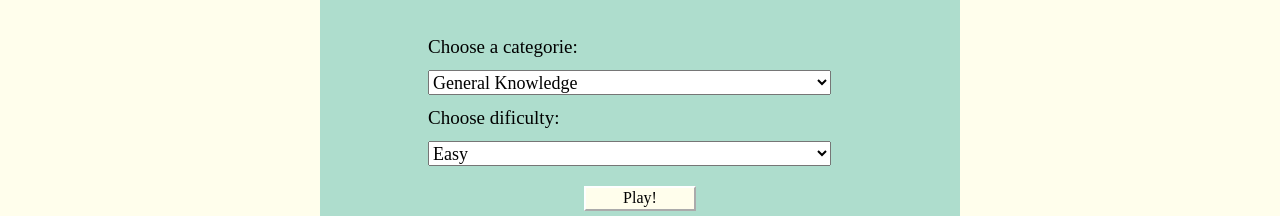
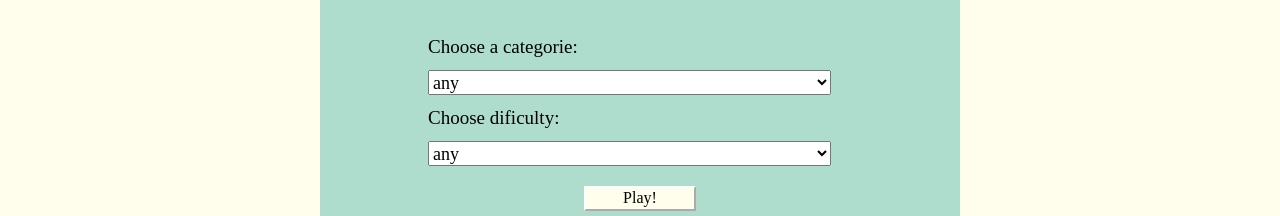
Before and after one commit to leonelmperalta/trivialy, a React (Create React App) app: page /login in a window 1280 px wide. Both pictures are taken after typing "Sample" into the empty fields and a click on the button "Send!". Shown: the part 258-474 px from the top of the page. Built offline with nearby package versions, Linux system fonts and the light colour scheme; a web font is replaced by a local one.

Commit message:
arreglado bug en categorias

```diff
--- a/src/components/Categories.jsx
+++ b/src/components/Categories.jsx
@@ -40,32 +40,15 @@ const Categories = (props) => {
             className="categories__input"
             onChange={handleChange}
           >
+            <option value="">any</option>
             <option value="9">General Knowledge</option>
             <option value="10">Entertainment: Books</option>
             <option value="11">Entertainment: Film</option>
             <option value="12">Entertainment: Music</option>
-            <option value="13">Entertainment: Musicals &amp; Theatres</option>
             <option value="14">Entertainment: Television</option>
             <option value="15">Entertainment: Video Games</option>
-            <option value="16">Entertainment: Board Games</option>
-            <option value="17">Science &amp; Nature</option>
+            <option value="17">Science & Nature</option>
             <option value="18">Science: Computers</option>
-            <option value="19">Science: Mathematics</option>
-            <option value="20">Mythology</option>
-            <option value="21">Sports</option>
-            <option value="22">Geography</option>
-            <option value="23">History</option>
-            <option value="24">Politics</option>
-            <option value="25">Art</option>
-            <option value="26">Celebrities</option>
-            <option value="27">Animals</option>
-            <option value="28">Vehicles</option>
-            <option value="29">Entertainment: Comics</option>
-            <option value="30">Science: Gadgets</option>
-            <option value="31">
-              Entertainment: Japanese Anime &amp; Manga
-            </option>
-            <option value="32">Entertainment: Cartoon &amp; Animations</option>
           </select>
           <label htmlFor="difficulty" className="categories__label">
             {" "}
@@ -76,6 +59,7 @@ const Categories = (props) => {
             className="categories__input"
             onChange={handleChange}
           >
+            <option value="">any</option>
             <option value="easy">Easy</option>
             <option value="medium">Medium</option>
             <option value="hard">Hard</option>
--- a/src/components/FinishedTrivia.jsx
+++ b/src/components/FinishedTrivia.jsx
@@ -1,4 +1,4 @@
-import React, { Fragment } from "react";
+import React from "react";
 import { connect } from "react-redux";
 import { useHistory } from "react-router";
 import { cleanAnswers } from "../redux/actions/actions";
@@ -26,10 +26,8 @@ const FinishedTrivia = (props) => {
     let corrects = questions.questionsResults.results.map((question) => {
       return question.correct_answer;
     });
-    console.log(corrects);
     let points = 0;
     answers.forEach((a) => {
-      console.log(a.answer)
       if (corrects.includes(a.answer)) {
         points++;
       }
--- a/src/components/Question.jsx
+++ b/src/components/Question.jsx
@@ -59,25 +59,25 @@ const Question = (props) => {
               type="button"
               className="answers__option"
               onClick={handleClick}
-              value={answers[0]}
+              value={decodeHtml(answers[0])}
             />
             <input
               type="button"
               className="answers__option"
               onClick={handleClick}
-              value={answers[1]}
+              value={decodeHtml(answers[1])}
             />
             <input
               type="button"
               className="answers__option"
               onClick={handleClick}
-              value={answers[2]}
+              value={decodeHtml(answers[2])}
             />
             <input
               type="button"
               className="answers__option"
               onClick={handleClick}
-              value={answers[3]}
+              value={decodeHtml(answers[3])}
             />
           </form>
         </div>
--- a/src/redux/reducers/reducers.js
+++ b/src/redux/reducers/reducers.js
@@ -33,8 +33,8 @@ function userName(state = "", action) {
 
 function gameSettings(
   state = {
-    category: "any",
-    difficulty: "any",
+    category: "",
+    difficulty: "",
   },
   action
 ) {
--- a/src/styles/style.css
+++ b/src/styles/style.css
@@ -27,7 +27,7 @@ body {
   grid-column: 2 / 5;
   grid-row: 3 / 7;
   background-color: #aeddcd;
-  padding: 12px 0 12px 12px;
+  padding-top: 5px;
 }
 
 .login__form {
@@ -39,14 +39,14 @@ body {
 
 .login__label {
   font-family: share, cursive;
-  font-size: 18px;
+  font-size: 14px;
   align-self: center;
 }
 
 .login__input {
   width: 90%;
   max-width: 300px;
-  height: 25px;
+  height: 15px;
   margin-top: 10px;
 }
 
@@ -55,6 +55,7 @@ body {
   align-self: start;
   font-weight: 500;
   text-align: center;
+  margin: 0 0 10px 0;
 }
 
 .login__button {
@@ -202,6 +203,10 @@ body {
     font-size: 20px;
   }
 
+  .login__input {
+    height:25px;
+  }
+
   .categories__container{
       grid-column: 3/4;
   }
```
